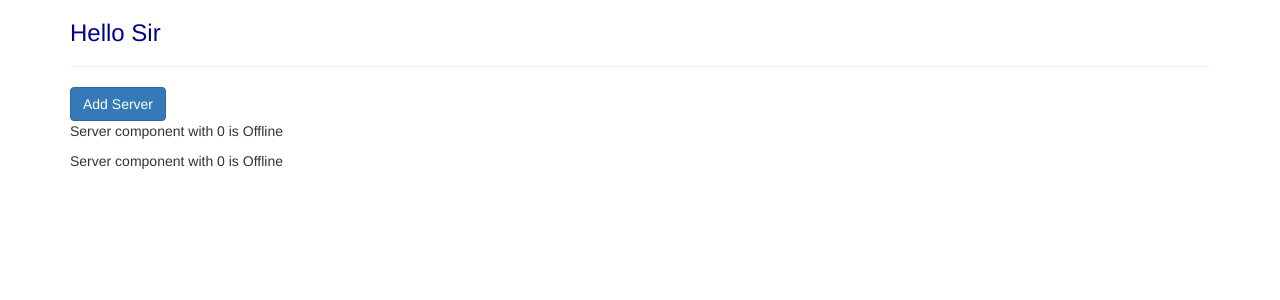
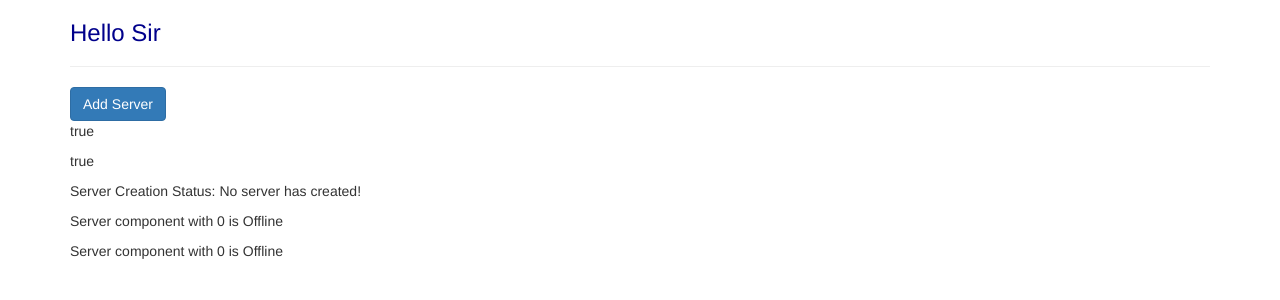
Before and after one commit to mickambar19/learning-angular-5, an Angular app in the folder simple-app/: page / in a window 1280 px wide. Shown: the top 300 px of the page. Built offline with nearby package versions, Linux system fonts and the light colour scheme.

Commit message:
Binded event
Took 7 minutes

```diff
--- a/simple-app/src/app/servers/servers.component.html
+++ b/simple-app/src/app/servers/servers.component.html
@@ -1,3 +1,10 @@
-<button class="btn btn-primary" [disabled]="!allowNewServer">Add Server</button>
+<button
+  class="btn btn-primary"
+  [disabled]="!allowNewServer"
+  (click)="onCreateNewServer()"
+  >Add Server</button>
+<p>{{allowNewServer}}</p>
+<p [innerText]="allowNewServer"></p>
+<p>Server Creation Status: {{serverCreationStatus}}</p>
 <app-server></app-server>
 <app-server></app-server>
--- a/simple-app/src/app/servers/servers.component.ts
+++ b/simple-app/src/app/servers/servers.component.ts
@@ -13,6 +13,8 @@ import { Component, OnInit } from '@angular/core';
 
 export class ServersComponent implements OnInit {
   allowNewServer = false;
+  serverCreationStatus = "No server has created!";
+
   constructor() {
     setTimeout(()=>{
       this.allowNewServer = true;
@@ -22,4 +24,8 @@ export class ServersComponent implements OnInit {
   ngOnInit() {
   }
 
+  onCreateNewServer(){
+    this.serverCreationStatus = "Server was created";
+  }
+
 }
```
